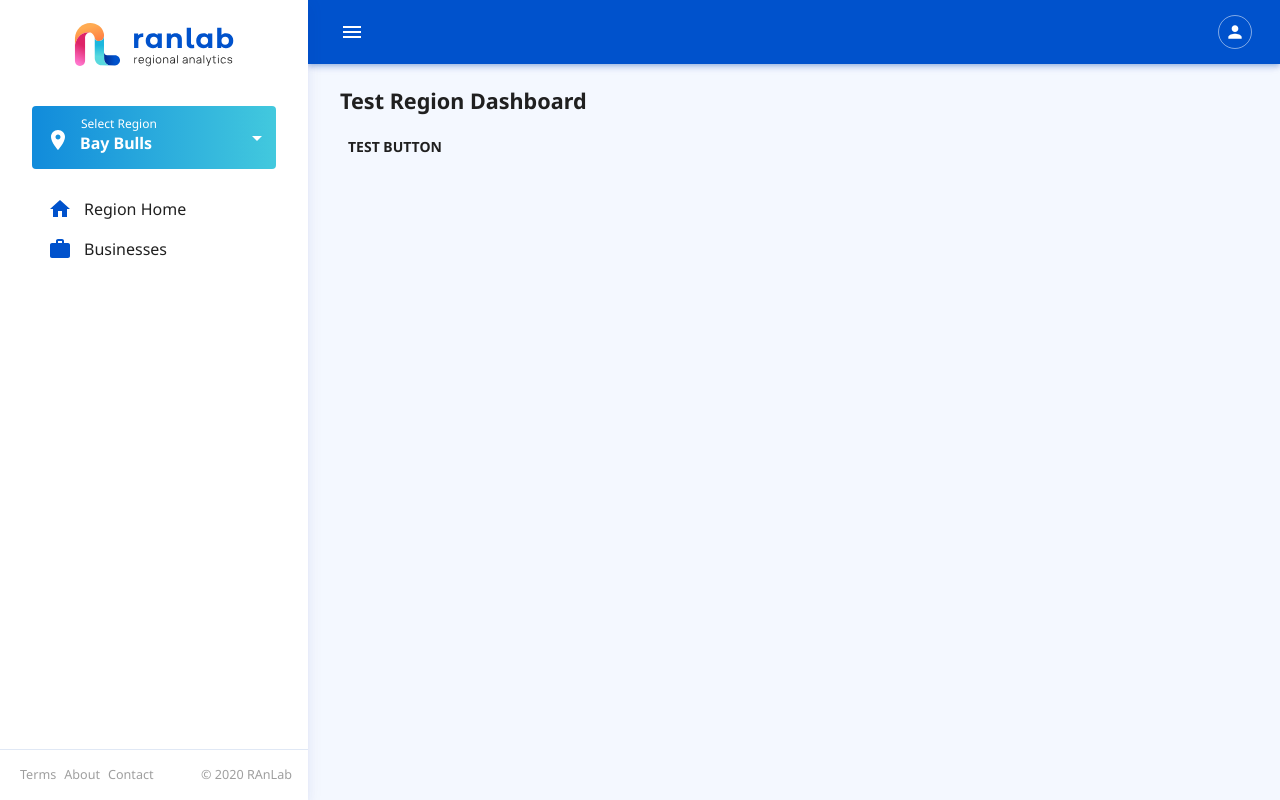
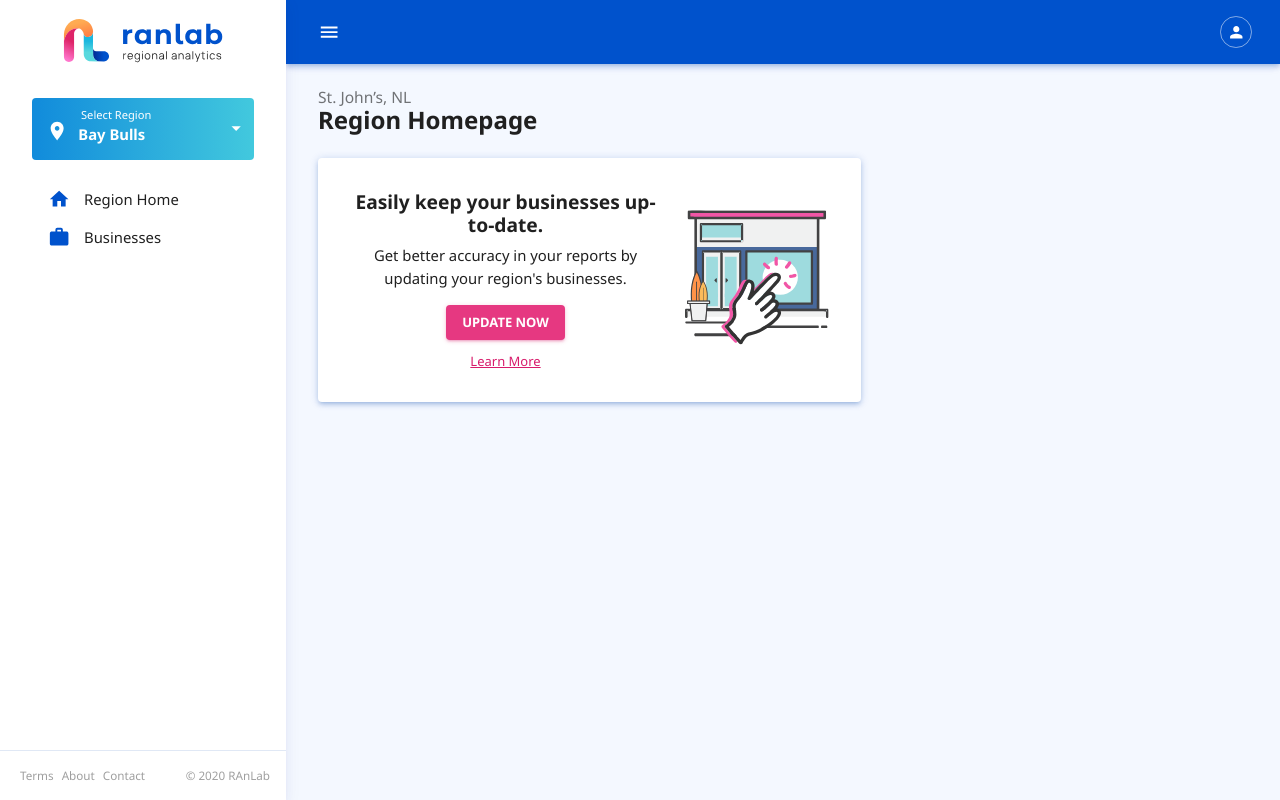
Before and after one commit to RAnLabNL/RAnLab-frontend, a Next.js app: page /region in a window 1280 px wide. Built offline with nearby package versions, Linux system fonts and the light colour scheme.

Commit message:
Edit business card

```diff
--- /dev/null
+++ b/components/EditBusinessCard.tsx
@@ -0,0 +1,144 @@
+import Card from '@material-ui/core/Card';
+import CardContent from '@material-ui/core/CardContent';
+import Grid from '@material-ui/core/Grid';
+import { makeStyles } from '@material-ui/core/styles';
+import Link from 'next/link';
+import {
+  MouseEvent,
+  ReactElement,
+  useState,
+} from 'react';
+import { useTranslation } from 'react-i18next';
+
+import Button from './Button';
+import EditBusinessLearnMoreDialog from './EditBusinessLearnMoreDialog';
+import Typography from './Typography';
+
+const useStyles = makeStyles(
+  (theme) => ({
+    root: {
+      textAlign: 'center',
+    },
+    cardContent: {
+      [theme.breakpoints.up(700)]: {
+        padding: theme.spacing(3),
+        '&:last-child': {
+          paddingBottom: theme.spacing(3),
+        },
+      },
+      [theme.breakpoints.up('lg')]: {
+        padding: theme.spacing(4),
+        '&:last-child': {
+          paddingBottom: theme.spacing(4),
+        },
+      },
+    },
+    gridItemCopy: {
+      [theme.breakpoints.between(700, 'md')]: {
+        flex: '0 0 70%',
+      },
+    },
+    typographyH2: {
+      marginBottom: theme.spacing(1),
+    },
+    typographyBody: {
+      marginBottom: theme.spacing(2),
+    },
+    linkLearnMore: {
+      color: theme.palette.secondary.dark,
+      display: 'inline-block',
+      marginTop: theme.spacing(1.5),
+    },
+    gridItemImg: {
+      [theme.breakpoints.down(700)]: {
+        display: 'none',
+      },
+      [theme.breakpoints.between(700, 'md')]: {
+        flex: '0 0 30%',
+      },
+    },
+    img: {
+      width: '100%',
+    },
+  })
+);
+
+const EditBusinessCard = (): ReactElement => {
+  const { t } = useTranslation('components');
+  const classes = useStyles();
+  const [
+    learnMoreDialogOpen,
+    setLearnMoreDialogOpen,
+  ] = useState(false);
+
+  const handleLearnMoreClick = (e: MouseEvent) => {
+    e.preventDefault();
+    setLearnMoreDialogOpen(true);
+  };
+
+  const handleLearnMoreDialogClose = () => {
+    setLearnMoreDialogOpen(false);
+  };
+
+  return (
+    <Card elevation={3} className={classes.root}>
+      <CardContent className={classes.cardContent}>
+        <Grid
+          alignItems="center"
+          container
+          spacing={3}
+        >
+          <Grid
+            className={classes.gridItemCopy}
+            item
+            md={8}
+          >
+            <Typography
+              className={classes.typographyH2}
+              variant="h2"
+            >
+              {t('edit-businesses-card-heading')}
+            </Typography>
+            <Typography className={classes.typographyBody}>
+              {t('edit-businesses-card-body')}
+            </Typography>
+            <Link href="/businesses">
+              <Button
+                color="secondary"
+                variant="contained"
+              >
+                {t('edit-businesses-card-cta')}
+              </Button>
+            </Link>
+            <div>
+              <a
+                className={classes.linkLearnMore}
+                href="#"
+                onClick={handleLearnMoreClick}
+              >
+                {t('edit-businesses-card-learn-more')}
+              </a>
+              <EditBusinessLearnMoreDialog
+                open={learnMoreDialogOpen}
+                onClose={handleLearnMoreDialogClose}
+              />
+            </div>
+          </Grid>
+          <Grid
+            className={classes.gridItemImg}
+            item
+            md={4}
+          >
+            <img
+              alt={t('edit-businesses-card-img-alt')}
+              className={classes.img}
+              src="assets/region/edit-businesses-card.svg"
+            />
+          </Grid>
+        </Grid>
+      </CardContent>
+    </Card>
+  );
+};
+
+export default EditBusinessCard;
--- /dev/null
+++ b/components/EditBusinessLearnMoreDialog.tsx
@@ -0,0 +1,56 @@
+import Dialog, { DialogProps } from '@material-ui/core/Dialog';
+import DialogActions from '@material-ui/core/DialogActions';
+import DialogContent from '@material-ui/core/DialogContent';
+import DialogTitle from '@material-ui/core/DialogTitle';
+// import { makeStyles } from '@material-ui/core/styles';
+import { ReactElement } from 'react';
+
+import Button from './Button';
+
+// const useStyles = makeStyles(
+//   () => ({
+//     root: {},
+//   })
+// );
+
+const componentName = (props: DialogProps): ReactElement => {
+  const {
+    onClose,
+    ...other
+  } = props;
+  // const classes = useStyles();
+
+  const onCloseClick = () => {
+    if (typeof onClose !== 'undefined') {
+      onClose({}, 'escapeKeyDown');
+    }
+  };
+
+  return (
+    <Dialog
+      aria-describedby="edit-business-learn-more-content"
+      aria-labelledby="edit-business-learn-more-title"
+      onClose={onClose}
+      {...other}
+    >
+      <DialogTitle>
+        {/* This data will be fed in from Prismic, no need for translations */}
+        About Your Businesses
+      </DialogTitle>
+      <DialogContent>
+        Lorem ipsum dolor sit amet
+      </DialogContent>
+      <DialogActions>
+        <Button
+          color="secondary"
+          onClick={onCloseClick}
+          variant="contained"
+        >
+          OK, Got It
+        </Button>
+      </DialogActions>
+    </Dialog>
+  );
+};
+
+export default componentName;
--- a/pages/region.tsx
+++ b/pages/region.tsx
@@ -1,22 +1,46 @@
+import Grid from '@material-ui/core/Grid';
+import { makeStyles } from '@material-ui/core/styles';
 import { ReactElement } from 'react';
 import { useTranslation } from 'react-i18next';
 
 import RegionLayout from '../layouts/RegionLayout/RegionLayout';
-import Button from '../components/Button';
+import EditBusinessCard from '../components/EditBusinessCard';
 import Typography from '../components/Typography';
 
-const Dashboard = (): ReactElement => {
+const useStyles = makeStyles(
+  (theme) => ({
+    typographyH1: {
+      marginBottom: theme.spacing(3),
+      '& > small': {
+        color: theme.palette.text.secondary,
+        display: 'block',
+        fontWeight: theme.typography.fontWeightMedium,
+        fontSize: '0.65em',
+      },
+    },
+  })
+);
+
+const Region = (): ReactElement => {
   const { t } = useTranslation('pages');
+  const classes = useStyles();
+
   return (
-    <RegionLayout title="Dashboard">
-      <Typography variant="h1">
+    <RegionLayout title="Region Dashboard">
+      <Typography
+        className={classes.typographyH1}
+        variant="h1"
+      >
+        <small>St. John&rsquo;s, NL</small>
         {t('region-heading')}
       </Typography>
-      <Button>
-        {t('region-test-button')}
-      </Button>
+      <Grid container>
+        <Grid item sm={12} md={8} lg={7}>
+          <EditBusinessCard />
+        </Grid>
+      </Grid>
     </RegionLayout>
   );
 };
 
-export default Dashboard;
+export default Region;
--- /dev/null
+++ b/styles/theme/_overrides.tsx
@@ -0,0 +1,12 @@
+import { darken, fade } from '../helpers/color';
+import { primaryDark } from './_palette';
+
+const overrides = {
+  MuiBackdrop: {
+    root: {
+      backgroundColor: fade(darken(primaryDark, 0.5), 0.25),
+    },
+  },
+};
+
+export default overrides;
--- a/styles/theme/_typography.tsx
+++ b/styles/theme/_typography.tsx
@@ -1,15 +1,16 @@
 const typography = {
   fontFamily: '"Noto Sans", "Helvetica", "Arial", sans-serif',
+  fontSize: 13,
   fontWeightLight: 400,
   fontWeightRegular: 400,
   fontWeightMedium: 400,
   fontWeightBold: 700,
   h1: {
-    fontSize: '1.35rem',
+    fontSize: '1.5rem',
     fontWeight: 700,
   },
   h2: {
-    fontSize: '1rem',
+    fontSize: '1.2rem',
     fontWeight: 700,
   },
   button: {
--- a/styles/theme/theme.tsx
+++ b/styles/theme/theme.tsx
@@ -1,10 +1,12 @@
 import { createMuiTheme } from '@material-ui/core/styles';
 
+import overrides from './_overrides';
 import palette from './_palette';
 import shadows from './_shadows';
 import typography from './_typography';
 
 const theme = createMuiTheme({
+  overrides,
   palette,
   shadows,
   typography,
--- a/translations/en/_components.json
+++ b/translations/en/_components.json
@@ -1,4 +1,9 @@
 {
+  "edit-businesses-card-body": "Get better accuracy in your reports by updating your region's businesses.",
+  "edit-businesses-card-cta": "Update Now",
+  "edit-businesses-card-heading": "Easily keep your businesses up-to-date.",
+  "edit-businesses-card-img-alt": "A cursor points and clicks on a colorful storefront.",
+  "edit-businesses-card-learn-more": "Learn More",
   "profile-form-first-name": "First Name",
   "profile-form-institution": "Institution",
   "profile-form-job-title": "Job Title",
--- a/translations/en/_pages.json
+++ b/translations/en/_pages.json
@@ -1,6 +1,5 @@
 {
   "index-link-region-dashboard": "Region Dashboard",
   "profile-edit-heading": "Edit Profile",
-  "region-heading": "Test Region Dashboard",
-  "region-test-button": "Test Button"
+  "region-heading": "Region Homepage"
 }
```
Also changed, not shown: pages/businesses.tsx (added, +24 -0 lines), public/assets/region/edit-businesses-card.svg (added).
